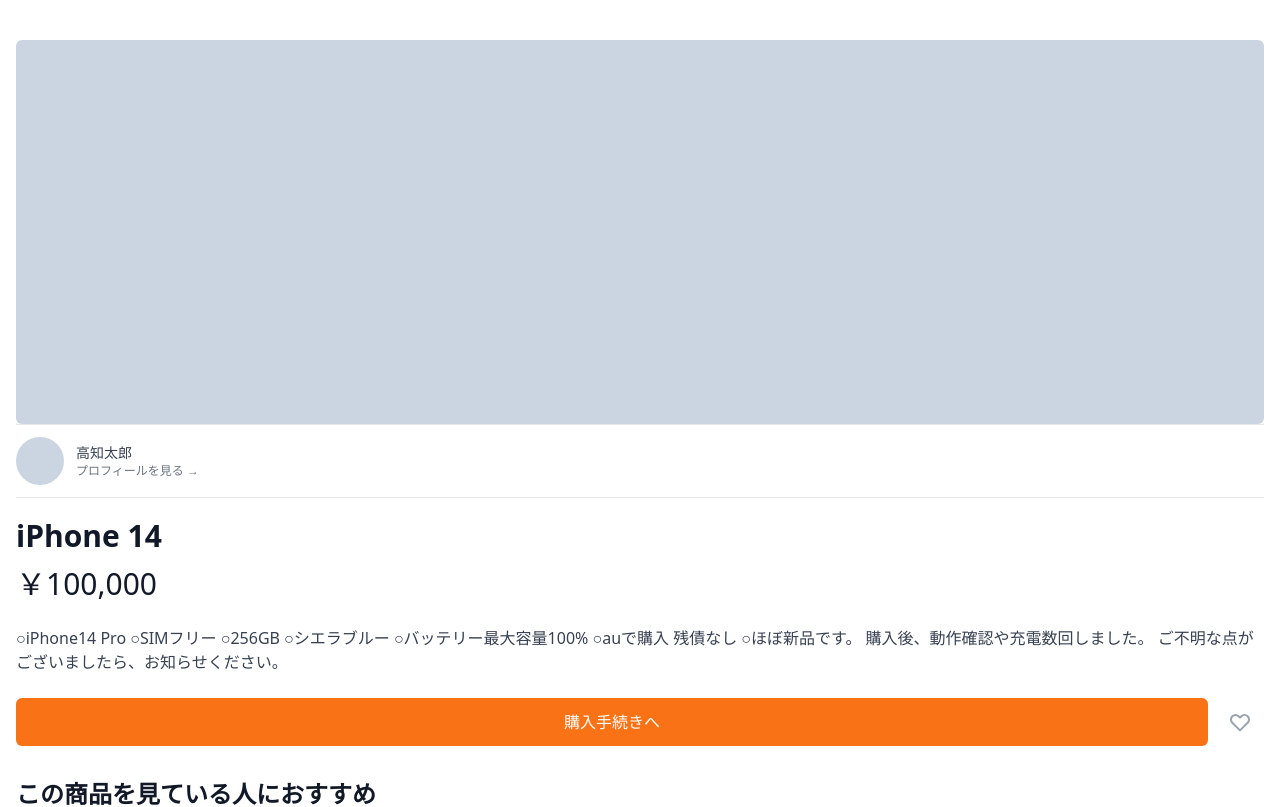
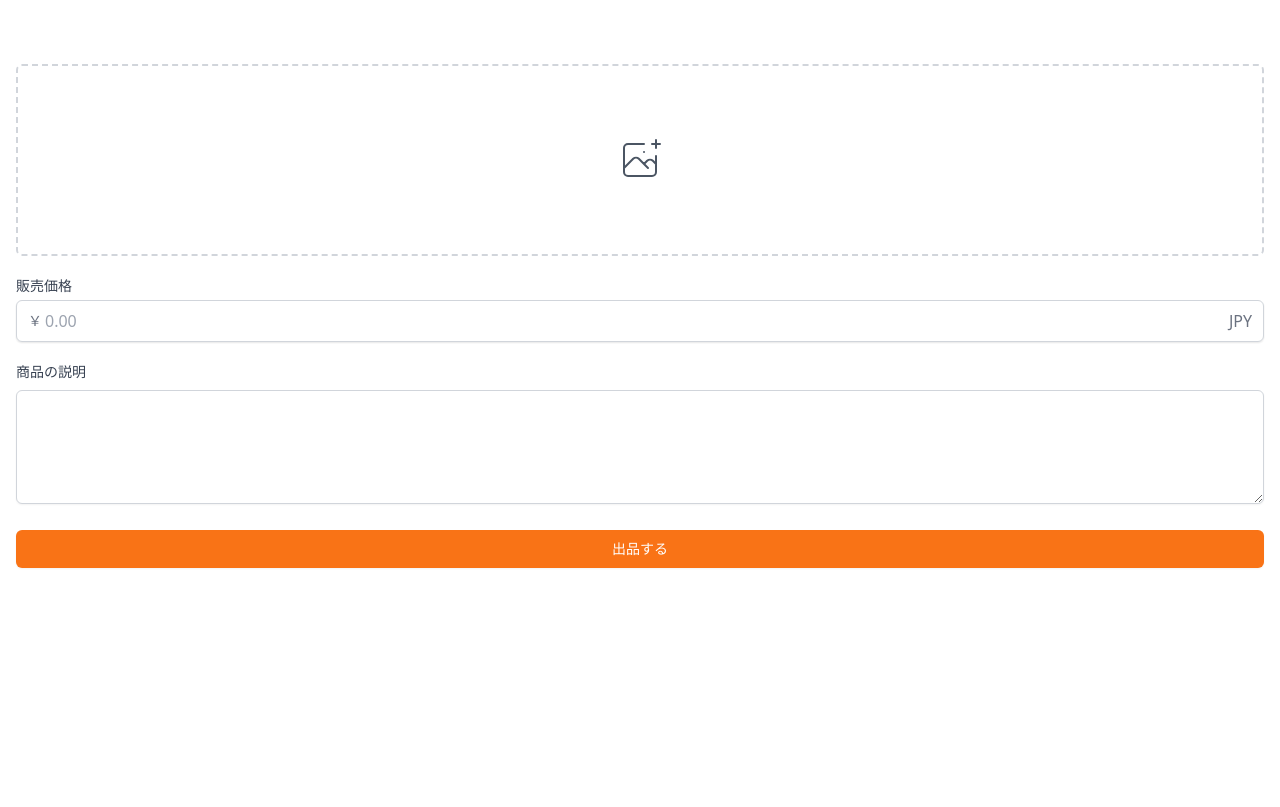
Before and after one commit to RspSang/ninjin-market, a Next.js app: page /items/upload in a window 1280 px wide. Shown: the top 807 px of the page. Built offline with nearby package versions, Linux system fonts and the light colour scheme.

Commit message:
Add upload page UI

```diff
--- a/pages/enter.tsx
+++ b/pages/enter.tsx
@@ -44,13 +44,14 @@
           </div>
         </div>
         <form className="mt-8 flex flex-col">
-          <label className="text-sm font-medium text-gray-700">
+          <label htmlFor="input" className="text-sm font-medium text-gray-700">
             {method === "email" ? "メール" : null}
             {method === "phone" ? "携帯番号" : null}
           </label>
           <div className="mt-1">
             {method === "email" ? (
               <input
+                id="input"
                 className="w-full appearance-none rounded-md border border-gray-300 px-3 py-2 placeholder-gray-400 shadow-sm focus:border-orange-500 focus:outline-none focus:ring-orange-500"
                 type="email"
                 placeholder="xxx@ninjin.com"
@@ -63,6 +64,7 @@
                   +81
                 </span>
                 <input
+                  id="input"
                   type="number"
                   className="w-full appearance-none rounded-md rounded-l-none border border-gray-300 px-3 py-2 placeholder-gray-400 shadow-sm focus:border-orange-500 focus:outline-none focus:ring-orange-500"
                   placeholder="80-1234-5678"
--- /dev/null
+++ b/pages/items/upload.tsx
@@ -0,0 +1,64 @@
+import type { NextPage } from "next";
+
+const Upload: NextPage = () => {
+  return (
+    <div className="px-4 py-16">
+      <div>
+        <label className="flex h-48 w-full cursor-pointer items-center justify-center rounded-md border-2 border-dashed border-gray-300 text-gray-600 hover:border-orange-500 hover:text-orange-500">
+          <svg
+            className="h-12 w-12"
+            stroke="currentColor"
+            fill="none"
+            viewBox="0 0 48 48"
+            aria-hidden="true"
+          >
+            <path
+              d="M28 8H12a4 4 0 00-4 4v20m32-12v8m0 0v8a4 4 0 01-4 4H12a4 4 0 01-4-4v-4m32-4l-3.172-3.172a4 4 0 00-5.656 0L28 28M8 32l9.172-9.172a4 4 0 015.656 0L28 28m0 0l4 4m4-24h8m-4-4v8m-12 4h.02"
+              strokeWidth={2}
+              strokeLinecap="round"
+              strokeLinejoin="round"
+            />
+          </svg>
+          <input className="hidden" type="file" />
+        </label>
+      </div>
+      <div className="my-5">
+        <label
+          className="mb-1 block text-sm font-medium text-gray-700"
+          htmlFor="price"
+        >
+          販売価格
+        </label>
+        <div className="relative flex items-center rounded-md shadow-sm">
+          <div className="pointer-events-none absolute left-0 flex items-center justify-center pl-3">
+            <span className="text-sm text-gray-500">￥</span>
+          </div>
+          <input
+            id="price"
+            className="w-full appearance-none rounded-md border border-gray-300 px-3 py-2 pl-7 placeholder-gray-400 shadow-sm focus:border-orange-500 focus:outline-none focus:ring-orange-500"
+            type="text"
+            placeholder="0.00"
+          />
+          <div className="pointer-events-none absolute right-0 flex items-center pr-3">
+            <span className="text-gray-500">JPY</span>
+          </div>
+        </div>
+      </div>
+      <div>
+        <label className="mb-1 block text-sm font-medium text-gray-700">
+          商品の説明
+        </label>
+
+        <textarea
+          className="mt-1 w-full rounded-md border-gray-300 shadow-sm focus:border-orange-500 focus:ring-orange-500 "
+          rows={4}
+        />
+      </div>
+      <button className="mt-5 w-full rounded-md border border-transparent bg-orange-500 py-2 px-4 text-sm font-medium text-white shadow-sm hover:bg-orange-600 focus:outline-none focus:ring-2 focus:ring-orange-500 focus:ring-offset-2 ">
+        出品する
+      </button>
+    </div>
+  );
+};
+
+export default Upload;
```
